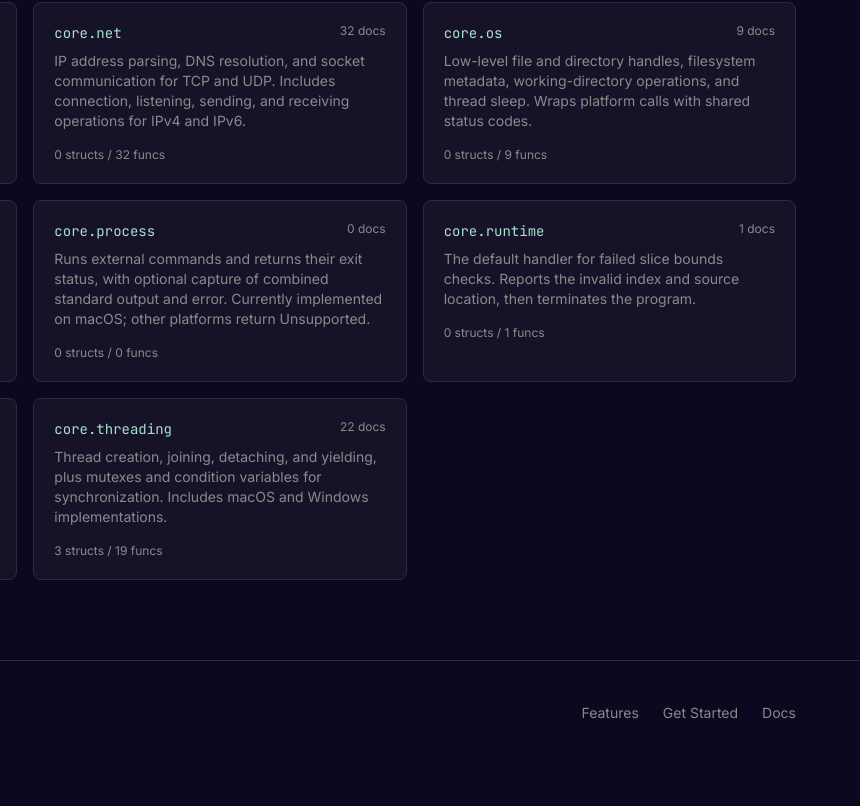
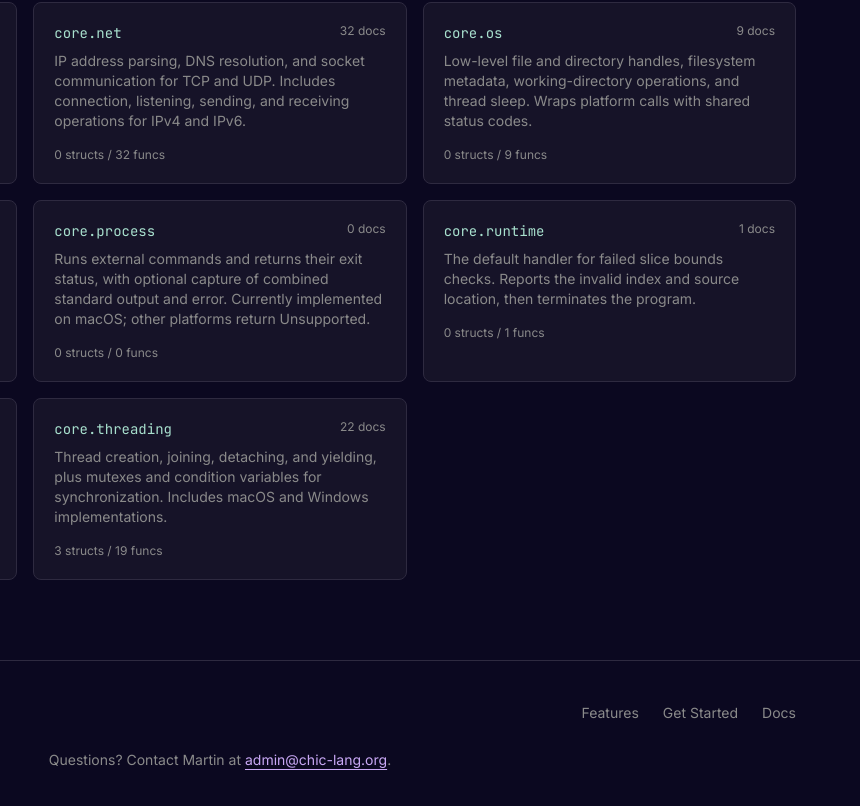
Before and after one commit to Mapasoft/chic_web_site, an Astro site: page / in a window 1280 px wide. Shown: the part 5745-6551 px from the top of the page, 420-1280 px from the left. Before the commit the page ends 6510 px from the top, so only its background shows below. Built offline with nearby package versions, Linux system fonts and the light colour scheme; Astro itself is replaced by a stand-in of ours.

Commit message:
Add Martin contact email to site footer

```diff
--- a/src/components/Footer.astro
+++ b/src/components/Footer.astro
@@ -15,4 +15,12 @@ const year = new Date().getFullYear();
       <a href="/#stdlib" class="text-sm text-chic-muted hover:text-chic-text transition-colors">Docs</a>
     </div>
   </div>
+
+  <p class="max-w-6xl mx-auto mt-6 text-center text-sm text-chic-muted leading-relaxed">
+    Questions? Contact Martin at
+    <a
+      href="mailto:admin@chic-lang.org"
+      class="whitespace-nowrap text-chic-lavender underline underline-offset-4 hover:text-chic-text focus-visible:outline focus-visible:outline-2 focus-visible:outline-offset-4 focus-visible:outline-chic-lavender rounded-sm transition-colors"
+    >admin@chic-lang.org</a>.
+  </p>
 </footer>
```
